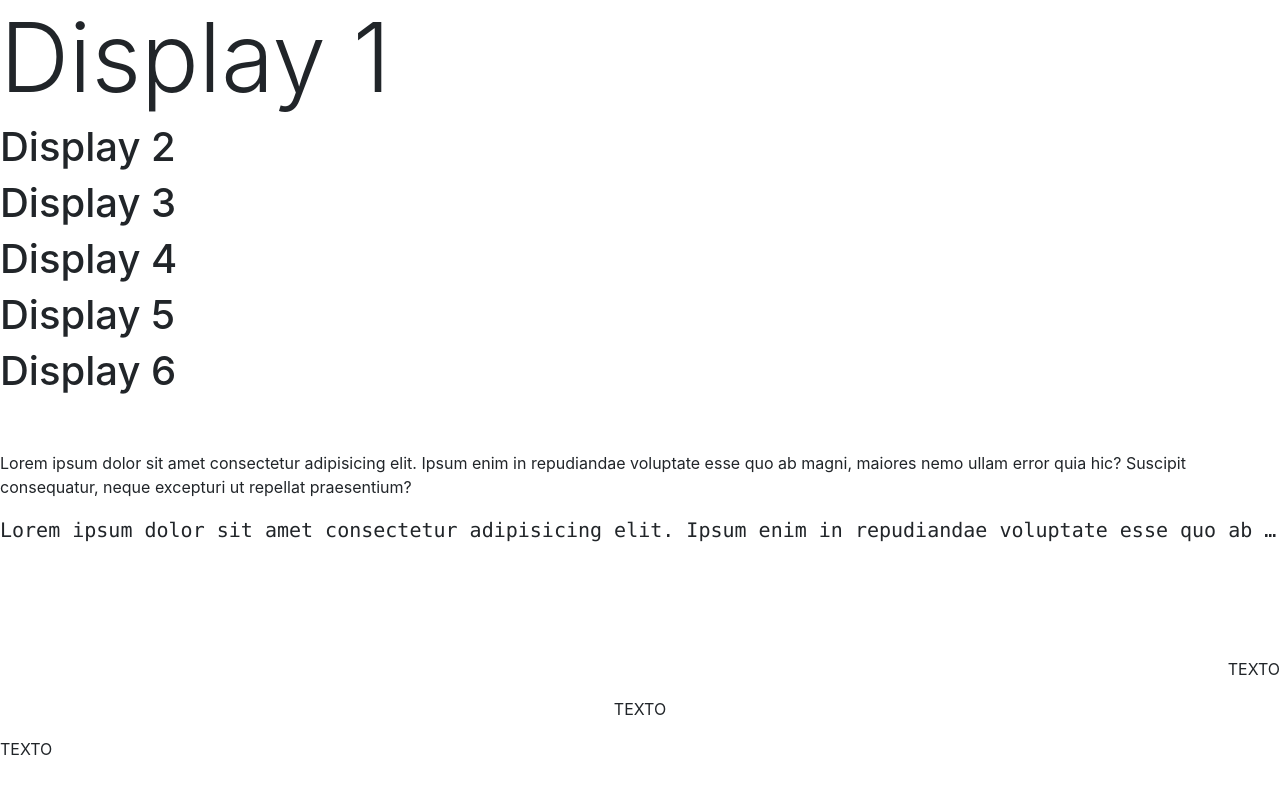
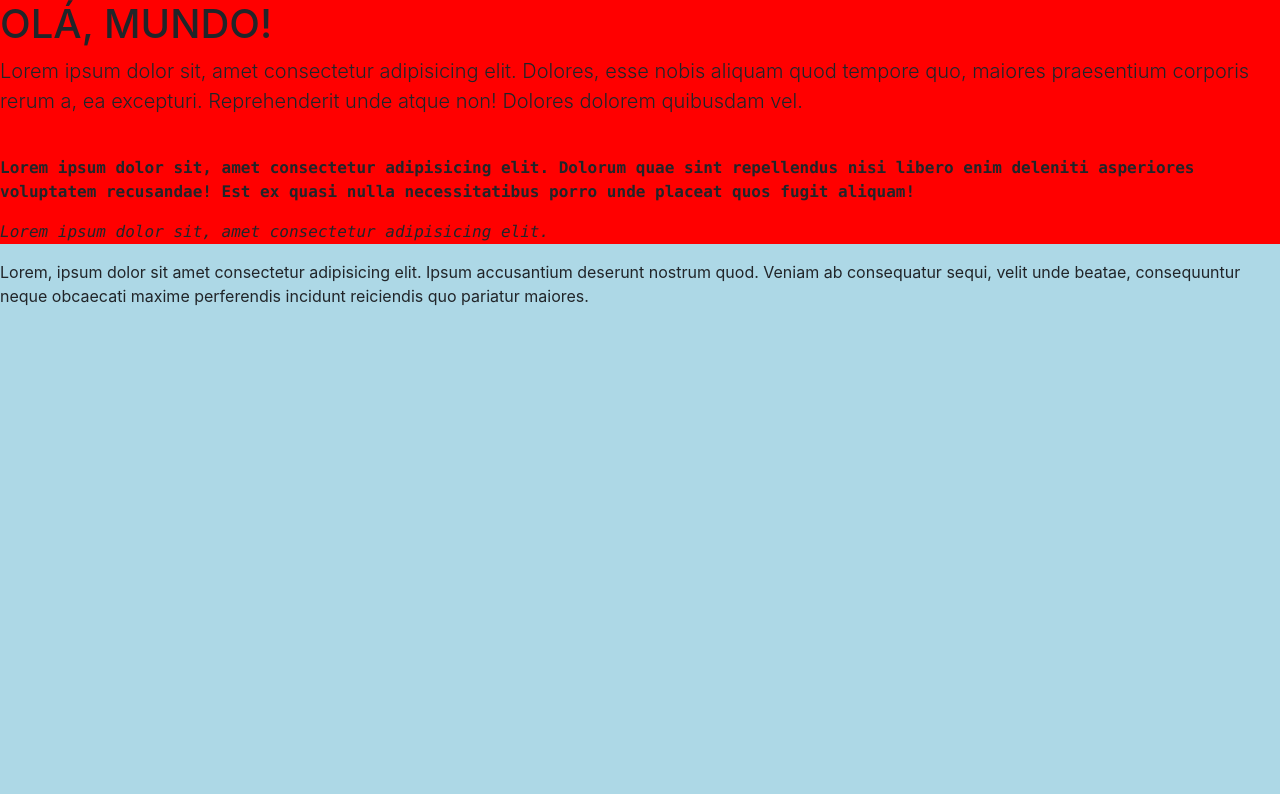
Before and after one commit to kevenbotelho/desenvolvimento-web-udemy, a plain HTML site: page bootstrap/aula01/index.html in a window 1280 px wide. Drawn offline with nearby package versions, Linux system fonts and the light colour scheme.

Commit message:
atualização

```diff
--- a/bootstrap/aula01/index.html
+++ b/bootstrap/aula01/index.html
@@ -1,29 +1,40 @@
-<!doctype html>
-<html lang="en">
+<!DOCTYPE html>
+<html lang="pt-br">
   <head>
-    <!-- Required meta tags -->
+    <!-- Meta tags Obrigatórias -->
     <meta charset="utf-8">
     <meta name="viewport" content="width=device-width, initial-scale=1, shrink-to-fit=no">
+    <!-- Bootstrap CSS -->
+    <link rel="stylesheet" href="https://stackpath.bootstrapcdn.com/bootstrap/4.1.3/css/bootstrap.min.css" integrity="sha384-MCw98/SFnGE8fJT3GXwEOngsV7Zt27NXFoaoApmYm81iuXoPkFOJwJ8ERdknLPMO" crossorigin="anonymous">
+    <title>Bootstrap</title>
 
-    <!-- Bootstrap CSS -->
-    <link rel="stylesheet" href="https://cdn.jsdelivr.net/npm/bootstrap@4.1.3/dist/css/bootstrap.min.css" integrity="sha384-MCw98/SFnGE8fJT3GXwEOngsV7Zt27NXFoaoApmYm81iuXoPkFOJwJ8ERdknLPMO" crossorigin="anonymous">
+    <style>
+      *{
+        margin: 0;
+        padding: 0;
+        box-sizing: border-box;
+      }
+      body{
+        background-color: lightblue;
+        width: 100vw;
+      }
+      div{
+        background-color: red;
+        width: 100vw;
+      }
 
-    <title>Hello, world!</title>
+    </style>
+
   </head>
   <body>
-    <h1 class="display-1">Display 1</h1>
-    <h1 class="display-">Display 2</h1>
-    <h1>Display 3</h1>
-    <h1>Display 4</h1>
-    <h1>Display 5</h1>
-    <h1>Display 6</h1>
- <br> <br>
-    <p>Lorem ipsum dolor sit amet consectetur adipisicing elit. Ipsum enim in repudiandae voluptate esse quo ab magni, maiores nemo ullam error quia hic? Suscipit consequatur, neque excepturi ut repellat praesentium?</p>
-    <p class="lead text-monospace text-truncate">Lorem ipsum dolor sit amet consectetur adipisicing elit. Ipsum enim in repudiandae voluptate esse quo ab magni, maiores nemo ullam error quia hic? Suscipit consequatur, neque excepturi ut repellat praesentium?</p>
-<br> <br> <br> <br>
-    <p class="text-right">TEXTO</p>
-    <p class="text-center">TEXTO</p>
-    <p>TEXTO</p>
+    <div>
+      <h1 class="text-uppercase" >Olá, mundo!</h1>
+      <p class="lead">Lorem ipsum dolor sit, amet consectetur adipisicing elit. Dolores, esse nobis aliquam quod tempore quo, maiores praesentium corporis rerum a, ea excepturi. Reprehenderit unde atque non! Dolores dolorem quibusdam vel.</p>
+      <br>
+      <p class="font-weight-bold text-monospace">Lorem ipsum dolor sit, amet consectetur adipisicing elit. Dolorum quae sint repellendus nisi libero enim deleniti asperiores voluptatem recusandae! Est ex quasi nulla necessitatibus porro unde placeat quos fugit aliquam!</p>
+      <p class="font-italic text-monospace">Lorem ipsum dolor sit, amet consectetur adipisicing elit.</p>
+    </div>
+    <p>Lorem, ipsum dolor sit amet consectetur adipisicing elit. Ipsum accusantium deserunt nostrum quod. Veniam ab consequatur sequi, velit unde beatae, consequuntur neque obcaecati maxime perferendis incidunt reiciendis quo pariatur maiores.</p>
 
 
 
@@ -31,10 +42,22 @@
 
 
 
-    <!-- Optional JavaScript -->
-    <!-- jQuery first, then Popper.js, then Bootstrap JS -->
+
+
+
+
+
+
+
+
+
+
+
+
+    <!-- JavaScript (Opcional) -->
+    <!-- jQuery primeiro, depois Popper.js, depois Bootstrap JS -->
     <script src="https://code.jquery.com/jquery-3.3.1.slim.min.js" integrity="sha384-q8i/X+965DzO0rT7abK41JStQIAqVgRVzpbzo5smXKp4YfRvH+8abtTE1Pi6jizo" crossorigin="anonymous"></script>
-    <script src="https://cdn.jsdelivr.net/npm/popper.js@1.14.3/dist/umd/popper.min.js" integrity="sha384-ZMP7rVo3mIykV+2+9J3UJ46jBk0WLaUAdn689aCwoqbBJiSnjAK/l8WvCWPIPm49" crossorigin="anonymous"></script>
-    <script src="https://cdn.jsdelivr.net/npm/bootstrap@4.1.3/dist/js/bootstrap.min.js" integrity="sha384-ChfqqxuZUCnJSK3+MXmPNIyE6ZbWh2IMqE241rYiqJxyMiZ6OW/JmZQ5stwEULTy" crossorigin="anonymous"></script>
+    <script src="https://cdnjs.cloudflare.com/ajax/libs/popper.js/1.14.3/umd/popper.min.js" integrity="sha384-ZMP7rVo3mIykV+2+9J3UJ46jBk0WLaUAdn689aCwoqbBJiSnjAK/l8WvCWPIPm49" crossorigin="anonymous"></script>
+    <script src="https://stackpath.bootstrapcdn.com/bootstrap/4.1.3/js/bootstrap.min.js" integrity="sha384-ChfqqxuZUCnJSK3+MXmPNIyE6ZbWh2IMqE241rYiqJxyMiZ6OW/JmZQ5stwEULTy" crossorigin="anonymous"></script>
   </body>
 </html>
```
